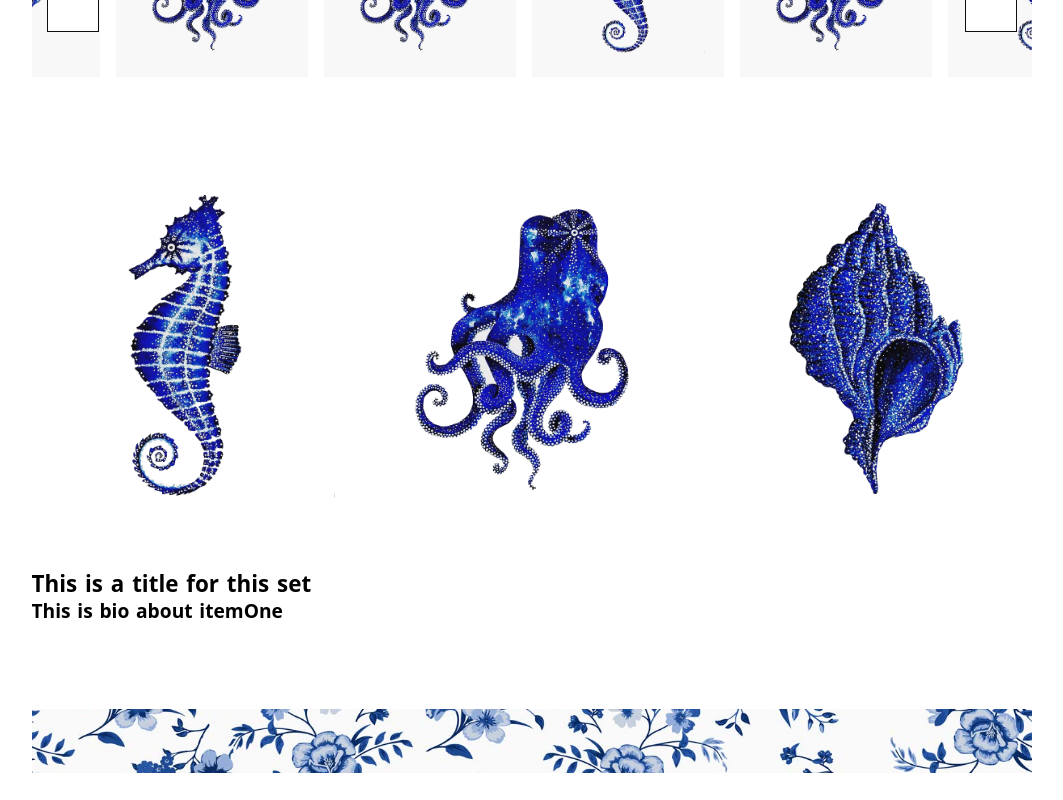
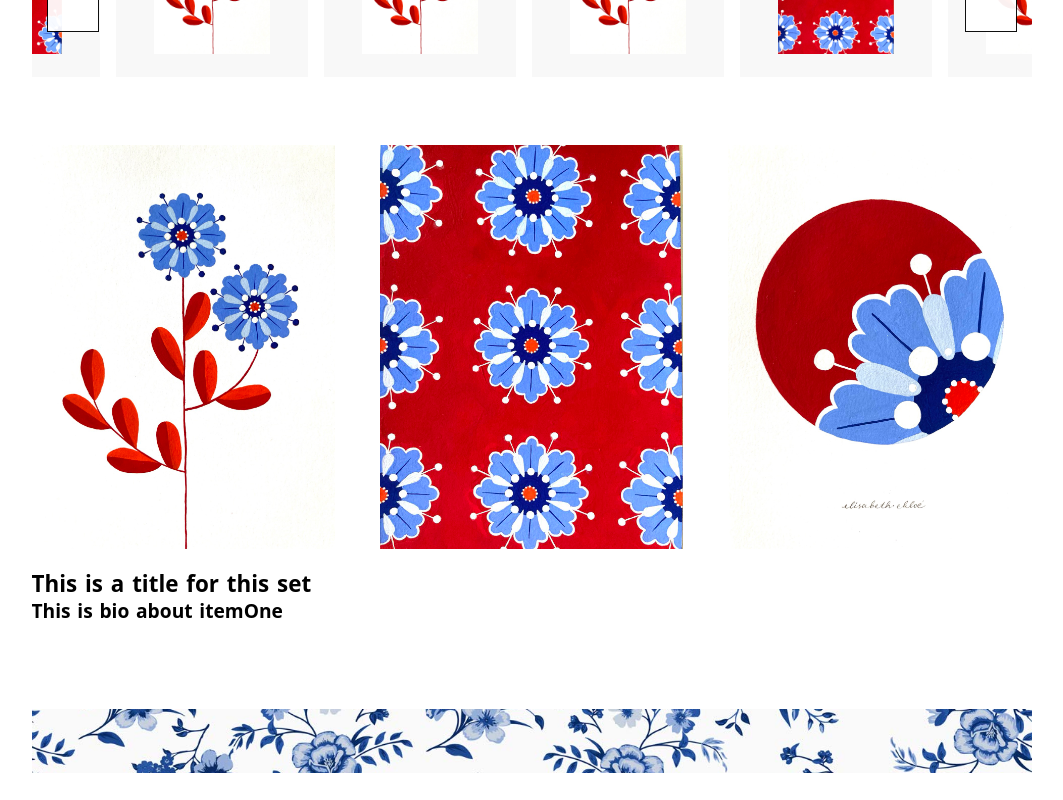
Before and after one commit to wellwe11/elliesWebsite, a React (Vite) app: page / in a window 1280 px wide. Shown: the part 1900-2700 px from the top of the page, without its empty margins (101-1164 px from the left). Built offline with nearby package versions, Linux system fonts and the light colour scheme; a web font is replaced by a local one.

Commit message:
fixed a couiple of bugs with the fetch and liunking to pages. Am sick today, cannot code a lot

```diff
--- a/src/UI/UIComponents/BODY/contactUs/components/contactInput/components/input/input.jsx
+++ b/src/UI/UIComponents/BODY/contactUs/components/contactInput/components/input/input.jsx
@@ -19,11 +19,14 @@ export const Input = ({ children = "Please add text", type = "text" }) => {
 export const TextArea = ({ children }) => {
   return (
     <div className={classes.inputWrapper}>
-      <p className={classes.inputTitle}>{children}</p>
       <textarea
         className={classes.input}
         placeholder="What can I help you with?"
+        requireds
       />
+      <label htmlFor={children} className={classes.inputTitle}>
+        <p>{children}</p>
+      </label>
     </div>
   );
 };
--- a/src/UI/UIComponents/BODY/contactUs/components/contactInput/contactInputs.module.scss
+++ b/src/UI/UIComponents/BODY/contactUs/components/contactInput/contactInputs.module.scss
@@ -30,6 +30,8 @@
 
     transition: background-color 0.4s ease;
 
+    position: relative;
+
     &:hover {
       background-color: var(--c-grey-300);
     }
--- a/src/UI/UIComponents/BODY/home/components/paintings/paintings.jsx
+++ b/src/UI/UIComponents/BODY/home/components/paintings/paintings.jsx
@@ -16,7 +16,7 @@ const SetOfExampleCollectionSection = ({ data }) => {
   // if user clicks on any image, will navigate to collection
   const navigate = useNavigate();
   const handleNavigate = () =>
-    navigate(`uniqueImage?category=${linkType}&=${linkId}`);
+    navigate(`uniqueImage?category=${linkType}&id=${linkId}`);
 
   if (imageSrc && text) {
     return (
--- a/src/UI/UIComponents/BODY/home/components/prints/prints.jsx
+++ b/src/UI/UIComponents/BODY/home/components/prints/prints.jsx
@@ -17,7 +17,7 @@ const SetOfExampleCollectionSection = ({ data }) => {
   // if user clicks on any image, will navigate to collection
   const navigate = useNavigate();
   const handleNavigate = () =>
-    navigate(`uniqueImage?category=${linkType}&=${linkId}`);
+    navigate(`uniqueImage?category=${linkType}&id=${linkId}`);
 
   if (imageSrc && text) {
     return (
--- a/src/UI/UIComponents/BODY/home/hooks/useHomeData.jsx
+++ b/src/UI/UIComponents/BODY/home/hooks/useHomeData.jsx
@@ -5,11 +5,11 @@ import useFetchDataIDs from "@hooks/useFetchDataIDs.jsx";
 const useHomeData = () => {
   // fetch all data needed on front-page
   const { data: printData, printLoading } = useFetchDataIDs(
-    "/API_imitation/home/paintings.json"
+    "/API_imitation/home/prints.json"
   );
 
   const { data: paintData, paintLoading } = useFetchDataIDs(
-    "/API_imitation/home/prints.json"
+    "/API_imitation/home/paintings.json"
   );
 
   const { data: serviceData, loading: serviceLoading } = useFetchData(
--- a/src/UI/UIComponents/screenContainer/SCREENCONTAINER.jsx
+++ b/src/UI/UIComponents/screenContainer/SCREENCONTAINER.jsx
@@ -40,6 +40,7 @@ const ScreenContainer = () => {
         <UniqueImageContext.Provider
           value={{ cart, setCart, totalItems, totalPrice }}
         >
+          {/** Main routes */}
           <Routes location={state?.backgroundLocation || location}>
             <Route path="/" element={<Home />} />
 
@@ -53,6 +54,7 @@ const ScreenContainer = () => {
             <Route path="/contact" element={<ContactUs />} />
           </Routes>
 
+          {/** Extended pages */}
           {state?.backgroundLocation && (
             <Routes>
               <Route
```
Also changed, not shown: src/App.jsx (+7 -14 lines).
